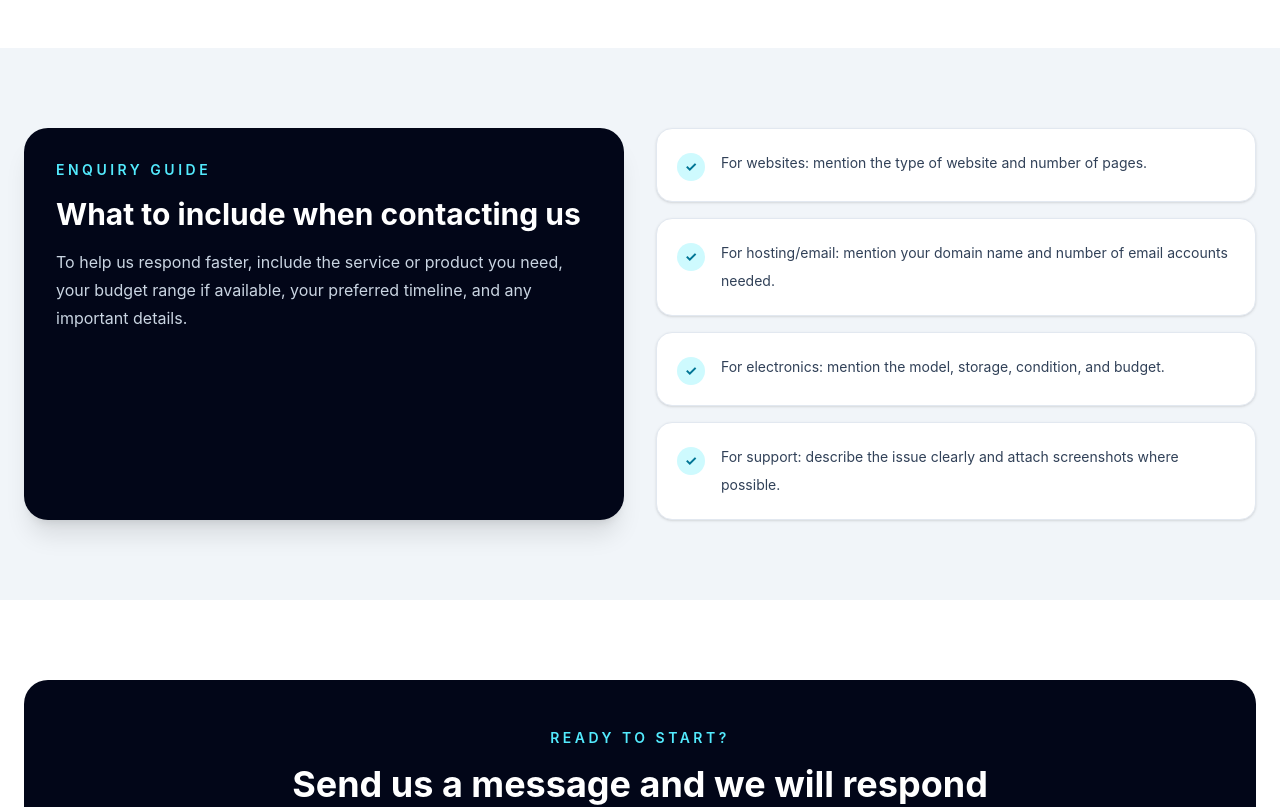
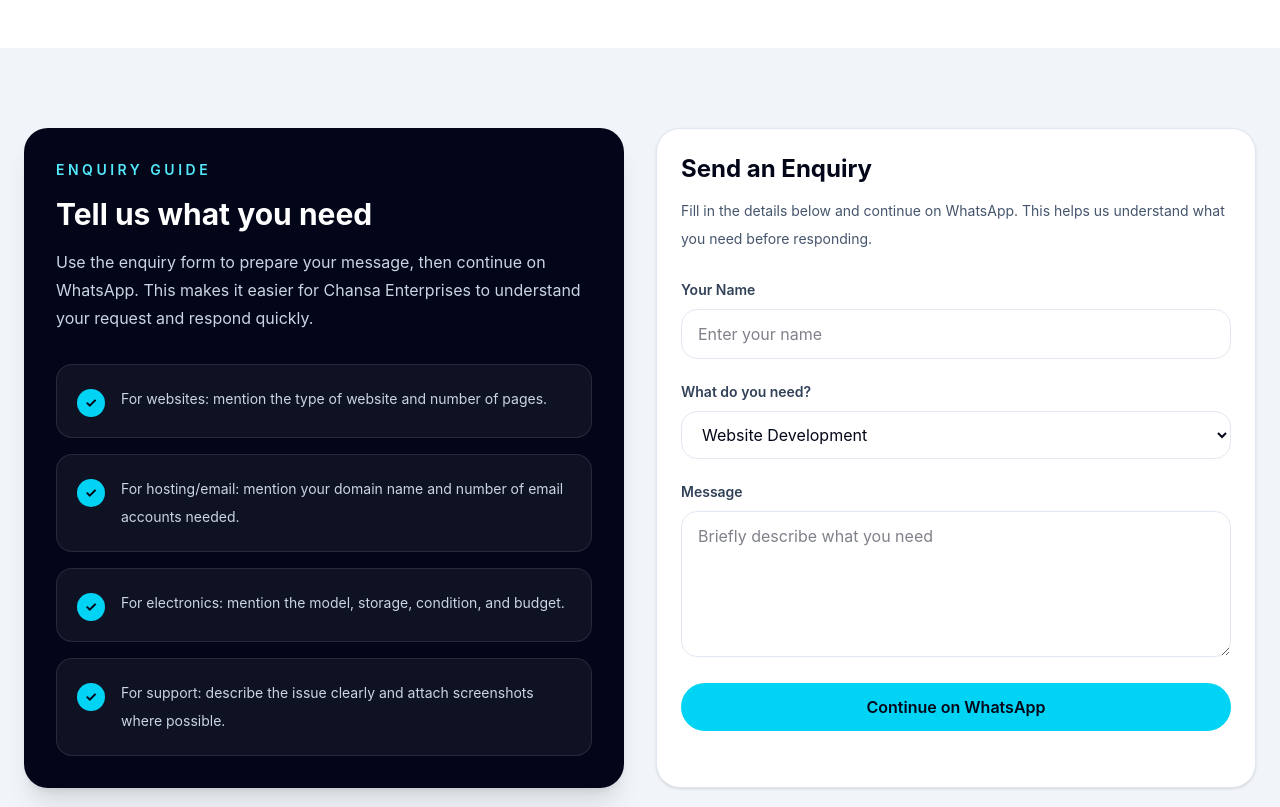
Before and after one commit to chansakelvin438-cloud/chansa-enterprises-website, a React (Vite) app: page /contact in a window 1280 px wide. Shown: the part 1020-1827 px from the top of the page. Built offline with nearby package versions, Linux system fonts and the light colour scheme.

Commit message:
Add whatsApp enqiury form

```diff
--- /dev/null
+++ b/src/components/EnquiryForm.jsx
@@ -0,0 +1,89 @@
+import { useState } from 'react'
+
+function EnquiryForm() {
+  const [form, setForm] = useState({
+    name: '',
+    service: 'Website Development',
+    message: '',
+  })
+
+  const handleChange = (event) => {
+    const { name, value } = event.target
+
+    setForm((currentForm) => ({
+      ...currentForm,
+      [name]: value,
+    }))
+  }
+
+  const whatsappMessage = encodeURIComponent(
+    `Hello Chansa Enterprises, my name is ${form.name}. I am interested in ${form.service}. ${form.message}`,
+  )
+
+  return (
+    <div className="rounded-3xl border border-slate-200 bg-white p-6 shadow-sm">
+      <h3 className="text-2xl font-bold text-slate-950">Send an Enquiry</h3>
+
+      <p className="mt-3 text-sm leading-7 text-slate-600">
+        Fill in the details below and continue on WhatsApp. This helps us understand
+        what you need before responding.
+      </p>
+
+      <div className="mt-6 grid gap-5">
+        <div>
+          <label className="text-sm font-semibold text-slate-700">Your Name</label>
+          <input
+            type="text"
+            name="name"
+            value={form.name}
+            onChange={handleChange}
+            placeholder="Enter your name"
+            className="mt-2 w-full rounded-2xl border border-slate-200 px-4 py-3 text-slate-950 outline-none focus:border-cyan-500"
+          />
+        </div>
+
+        <div>
+          <label className="text-sm font-semibold text-slate-700">What do you need?</label>
+          <select
+            name="service"
+            value={form.service}
+            onChange={handleChange}
+            className="mt-2 w-full rounded-2xl border border-slate-200 px-4 py-3 text-slate-950 outline-none focus:border-cyan-500"
+          >
+            <option>Website Development</option>
+            <option>Web Hosting</option>
+            <option>Business Email</option>
+            <option>Graphic Design</option>
+            <option>Electronics / Device Purchase</option>
+            <option>Phone or Laptop Support</option>
+            <option>Networking Support</option>
+            <option>General IT Support</option>
+          </select>
+        </div>
+
+        <div>
+          <label className="text-sm font-semibold text-slate-700">Message</label>
+          <textarea
+            name="message"
+            value={form.message}
+            onChange={handleChange}
+            placeholder="Briefly describe what you need"
+            rows="5"
+            className="mt-2 w-full rounded-2xl border border-slate-200 px-4 py-3 text-slate-950 outline-none focus:border-cyan-500"
+          ></textarea>
+        </div>
+
+        <a
+          href={`https://wa.me/260967644528?text=${whatsappMessage}`}
+          target="_blank"
+          rel="noopener noreferrer"
+          className="rounded-full bg-cyan-400 px-6 py-3 text-center font-semibold text-slate-950 hover:bg-cyan-300"
+        >
+          Continue on WhatsApp
+        </a>
+      </div>
+    </div>
+  )
+}
+
+export default EnquiryForm
--- a/src/pages/Contact.jsx
+++ b/src/pages/Contact.jsx
@@ -1,3 +1,5 @@
+import EnquiryForm from '../components/EnquiryForm'
+
 const contactOptions = [
   {
     title: 'WhatsApp',
@@ -101,33 +103,32 @@ function Contact() {
     </p>
 
     <h2 className="mt-4 text-3xl font-bold">
-              What to include when contacting us
+      Tell us what you need
     </h2>
 
     <p className="mt-4 leading-7 text-slate-300">
-              To help us respond faster, include the service or product you need, your
-              budget range if available, your preferred timeline, and any important details.
+      Use the enquiry form to prepare your message, then continue on WhatsApp.
+      This makes it easier for Chansa Enterprises to understand your request and respond quickly.
     </p>
-          </div>
 
-          <div className="grid gap-4">
+    <div className="mt-8 grid gap-4">
       {[
         'For websites: mention the type of website and number of pages.',
         'For hosting/email: mention your domain name and number of email accounts needed.',
         'For electronics: mention the model, storage, condition, and budget.',
         'For support: describe the issue clearly and attach screenshots where possible.',
       ].map((item) => (
-              <div
-                key={item}
-                className="flex gap-4 rounded-2xl border border-slate-200 bg-white p-5 shadow-sm"
-              >
-                <span className="mt-1 flex h-7 w-7 shrink-0 items-center justify-center rounded-full bg-cyan-100 text-sm font-bold text-cyan-700">
+        <div key={item} className="flex gap-4 rounded-2xl border border-white/10 bg-white/5 p-5">
+          <span className="mt-1 flex h-7 w-7 shrink-0 items-center justify-center rounded-full bg-cyan-400 text-sm font-bold text-slate-950">
             ✓
           </span>
-                <p className="text-sm leading-7 text-slate-700">{item}</p>
+          <p className="text-sm leading-7 text-slate-300">{item}</p>
         </div>
       ))}
     </div>
+  </div>
+
+  <EnquiryForm />
 </div>
       </section>
 
```
Lines whose indentation alone changed are shown as unchanged.
